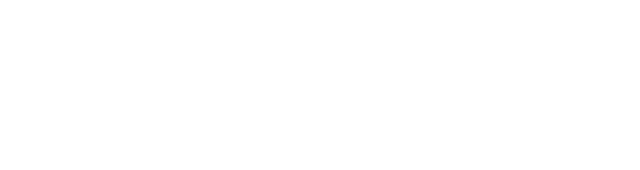
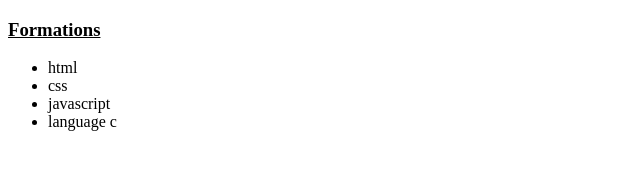
Before and after one commit to assaniiqbal/git-mon-cv, a plain HTML site: page index.html in a window 1280 px wide. Shown: the whole page, without its empty margins (0-640 px from the left). Drawn offline with Linux system fonts and the light colour scheme.

Commit message:
mise en place de la section formations

```diff
--- a/index.html
+++ b/index.html
@@ -8,5 +8,17 @@
 </head>
 <body>
 
+
+
+
+
+
+    <h3><u>Formations</u></h3>
+    <ul>
+        <li>html</li>
+        <li>css</li>
+        <li>javascript</li>
+        <li>language c</li>
+    </ul>
 </body>
 </html>
```
